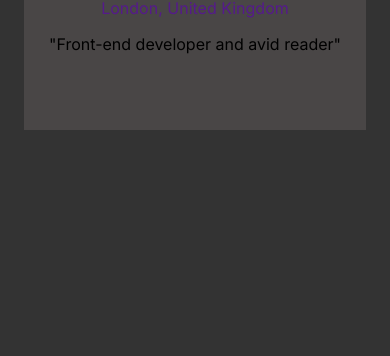
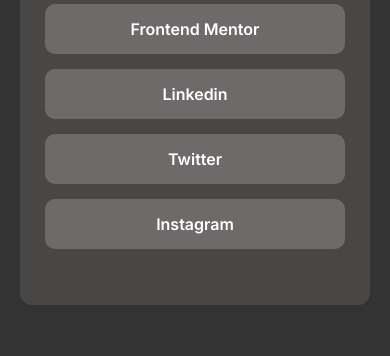
Before and after one commit to visockijanatolij1-sys/social-link, a plain HTML site: page index.html in a window 390 px wide. Shown: the part 504-860 px from the top of the page. Drawn offline with Linux system fonts and the light colour scheme.

Commit message:
doing mobile version

```diff
--- a/css/styles.css
+++ b/css/styles.css
@@ -33,7 +33,7 @@
     flex-direction: column;
     align-items: center;
     justify-content: center;
-
+    border-radius: 12px;
 }
 
 .card-top{
@@ -53,4 +53,73 @@
 }
 .user-location{
     text-decoration: none;
+    color: hsl(75, 94%, 57%);
 }
+
+.user-text{
+    padding-top: 15px;
+    font-size: 14px;
+    color: #fff;
+}
+.card-navigation{
+
+}
+.card-navigation__menu{
+    list-style-type: none;
+    padding: 0;
+}
+
+.card-navigation__list{
+    background-color: #6e6a6a;
+    border-radius: 10px;
+    width: 300px;
+    display: flex;
+    align-items: center;
+    justify-content: center;
+    cursor: pointer;
+    margin-bottom: 15px;
+}
+
+.card-navigation__list:hover{
+    background-color: hsl(75, 94%, 57%);
+    transition: 0.5s all  ease 0s;
+}
+
+.card-navigation__link{
+    text-decoration: none;
+    font-weight: 600;
+    font-size: 16px;
+    color: #fff;
+    padding: 15px;
+}
+
+.card-navigation__list:hover .card-navigation__link{
+    color: #494646;
+    transition: 0.5s all ease 0s;
+}
+
+@media (max-width: 375px) {
+    .user-photo{
+        width: 100px;
+        margin-bottom: 10px;
+    }
+    .user-name{
+        font-size: 35px;
+        margin-bottom: 40px;
+    }
+    .user-location{
+        font-size: 40px;
+    }
+    .user-text{
+        font-size: 32px;
+    }
+    .card-top{
+        margin: 0;
+    }
+    .card-navigation__list{
+
+    }
+    .card-navigation__link{
+        font-size: 25px;
+    }
+}
--- a/index.html
+++ b/index.html
@@ -17,7 +17,25 @@
                     <a href="" class="user-location">London, United Kingdom</a>
                     <p class="user-text">"Front-end developer and avid reader"</p>
                 </div>
-                <div class="card-navigation"></div>
+                <div class="card-navigation">
+                    <ul class="card-navigation__menu">
+                        <li class="card-navigation__list">
+                            <a href="#" target="_blank" class="card-navigation__link">GitHub</a>
+                        </li>
+                        <li class="card-navigation__list">
+                            <a href="#" target="_blank" class="card-navigation__link">Frontend Mentor</a>
+                        </li>
+                        <li class="card-navigation__list">
+                            <a href="#" target="_blank" class="card-navigation__link">Linkedin</a>
+                        </li>
+                        <li class="card-navigation__list">
+                            <a href="#" target="_blank" class="card-navigation__link">Twitter</a>
+                        </li>
+                        <li class="card-navigation__list">
+                            <a href="#" target="_blank" class="card-navigation__link">Instagram</a>
+                        </li>
+                    </ul>
+                </div>
             </div>
         </div>
     </div>
```
